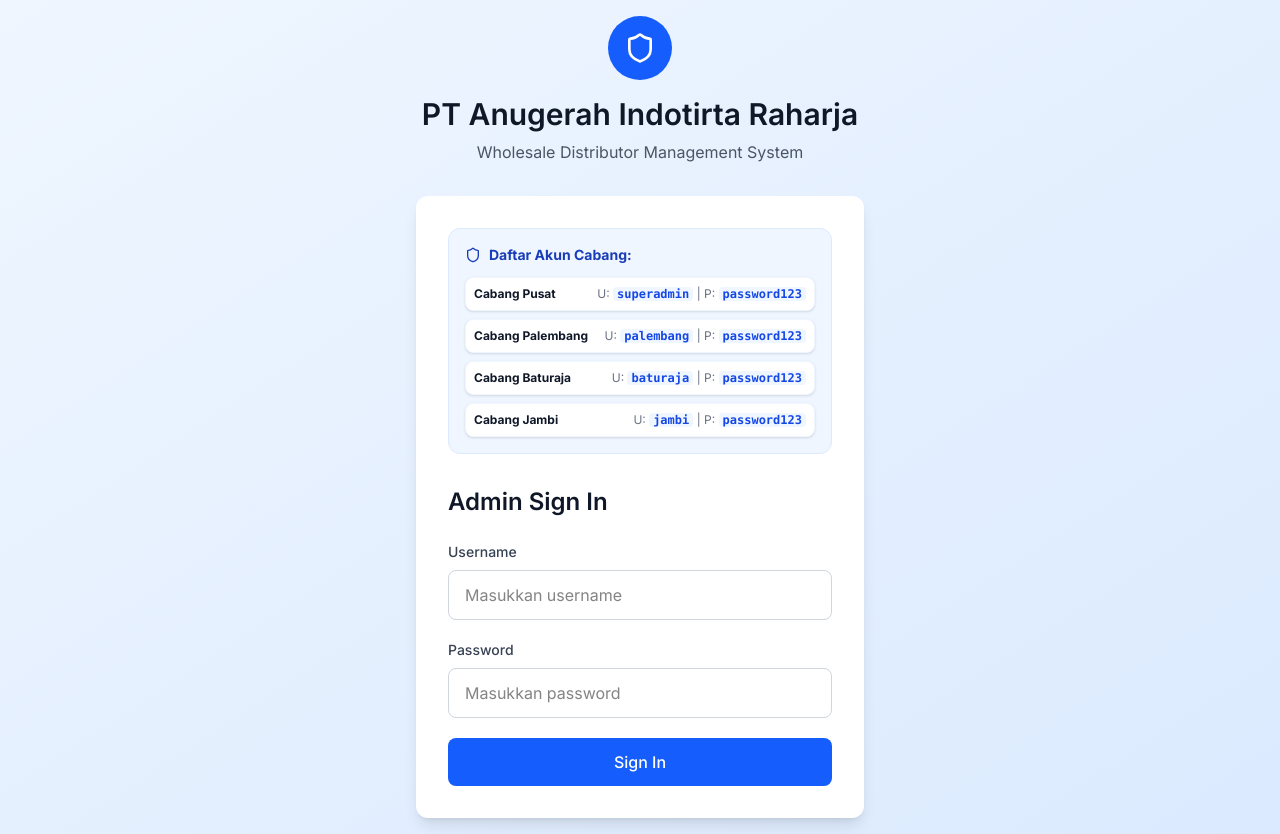
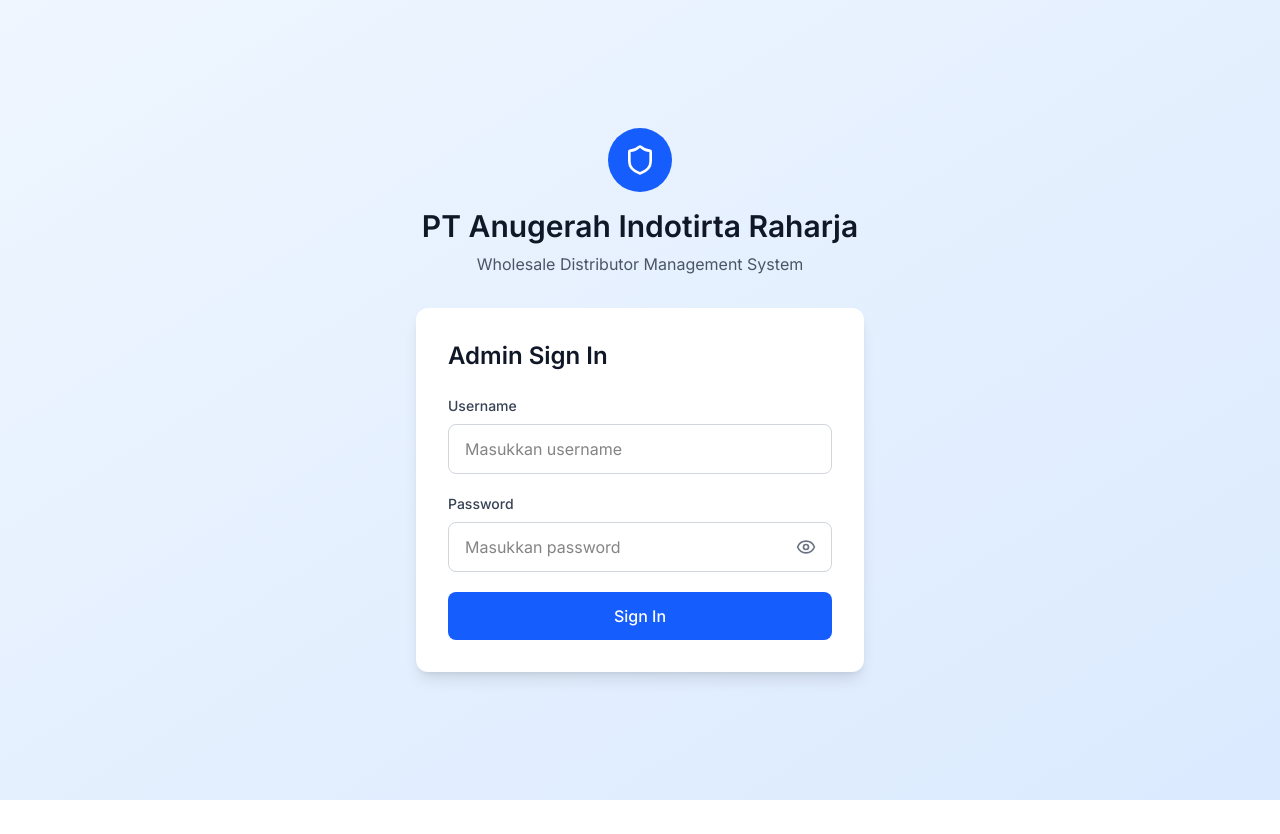
Before and after one commit to MarioSitepu/Wholesale-Distributor-Dashboard, a Next.js app: page / in a window 1280 px wide. After the commit the page ends 800 px from the top, so only its background shows below. Built offline with nearby package versions, Linux system fonts and the light colour scheme.

Commit message:
hide/comment daftar akun cabang at sign in UI and add show-hide feature for input password

```diff
--- a/src/app/page.tsx
+++ b/src/app/page.tsx
@@ -2,7 +2,7 @@
 
 import { useState } from "react";
 import { useRouter } from "next/navigation";
-import { Shield } from "lucide-react";
+import { Eye, EyeOff, Shield } from "lucide-react";
 import { toast } from "sonner";
 import { Toaster } from "sonner";
 
@@ -13,6 +13,7 @@
   const users = getUsers();
   const [username, setUsername] = useState("");
   const [password, setPassword] = useState("");
+  const [showPassword, setShowPassword] = useState(false);
   const [isLoading, setIsLoading] = useState(false);
   const router = useRouter();
   const login = useAuthStore((state) => state.login);
@@ -61,7 +62,7 @@
           </div>
 
           <div className="bg-white rounded-xl shadow-lg p-8">
-            <div className="mb-8 p-4 bg-blue-50 border border-blue-100 rounded-xl">
+            {/*<div className="mb-8 p-4 bg-blue-50 border border-blue-100 rounded-xl">
               <h3 className="text-sm font-bold text-blue-800 mb-3 flex items-center gap-2">
                 <Shield className="w-4 h-4" />
                 Daftar Akun Cabang:
@@ -92,7 +93,7 @@
                   </div>
                 ))}
               </div>
-            </div>
+            </div> */}
 
             <h2 className="text-2xl font-semibold text-gray-900 mb-6">
               Admin Sign In
@@ -125,16 +126,34 @@
                 >
                   Password
                 </label>
+                <div className="relative">
                   <input
                     id="password"
-                  type="password"
+                    type={showPassword ? "text" : "password"}
                     value={password}
                     onChange={(e) => setPassword(e.target.value)}
-                  className="w-full px-4 py-3 border border-gray-300 rounded-lg focus:ring-2 focus:ring-blue-500 focus:border-blue-500 outline-none transition-colors"
+                    className="w-full px-4 py-3 pr-12 border border-gray-300 rounded-lg focus:ring-2 focus:ring-blue-500 focus:border-blue-500 outline-none transition-colors"
                     placeholder="Masukkan password"
                     required
                     autoComplete="current-password"
                   />
+                  <button
+                    type="button"
+                    onClick={() => setShowPassword((current) => !current)}
+                    aria-label={
+                      showPassword
+                        ? "Sembunyikan password"
+                        : "Tampilkan password"
+                    }
+                    className="absolute inset-y-0 right-0 flex items-center px-4 text-gray-500 hover:text-gray-700 transition-colors"
+                  >
+                    {showPassword ? (
+                      <EyeOff className="h-5 w-5" />
+                    ) : (
+                      <Eye className="h-5 w-5" />
+                    )}
+                  </button>
+                </div>
               </div>
 
               <button
```
Lines whose indentation alone changed are shown as unchanged.
